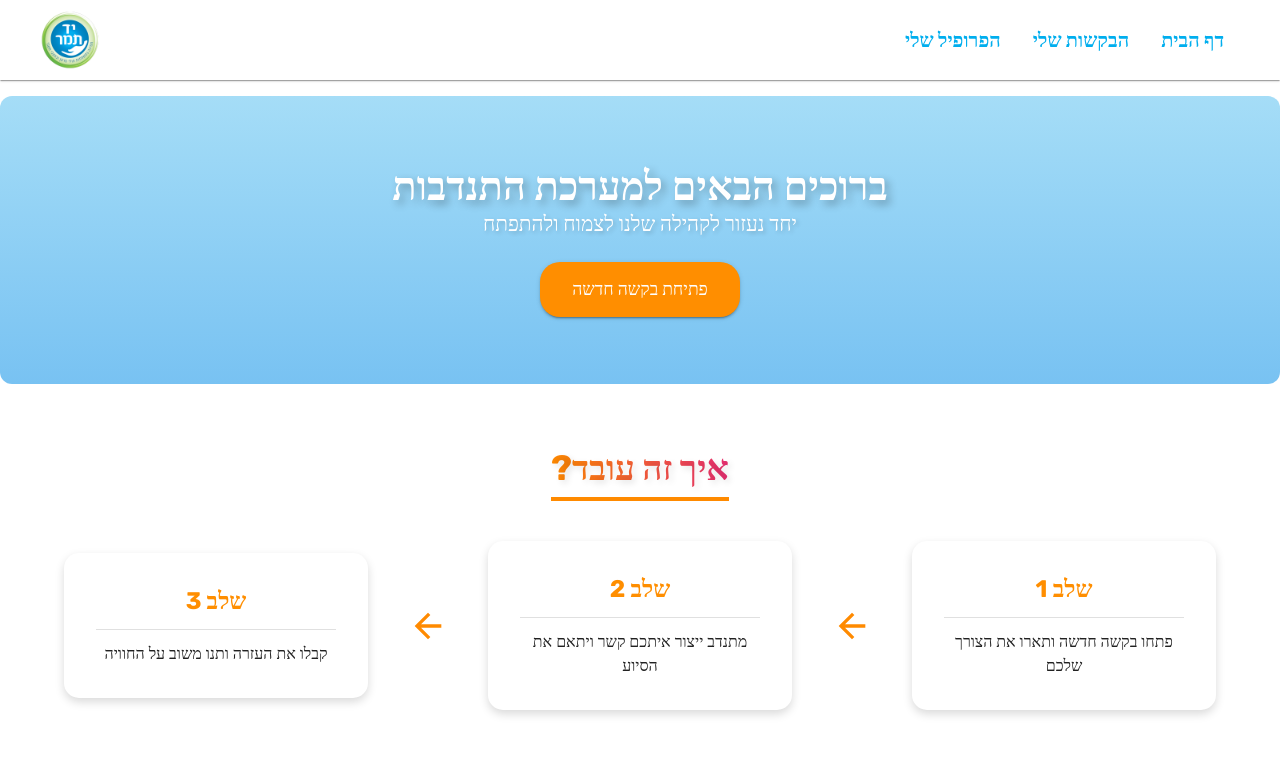
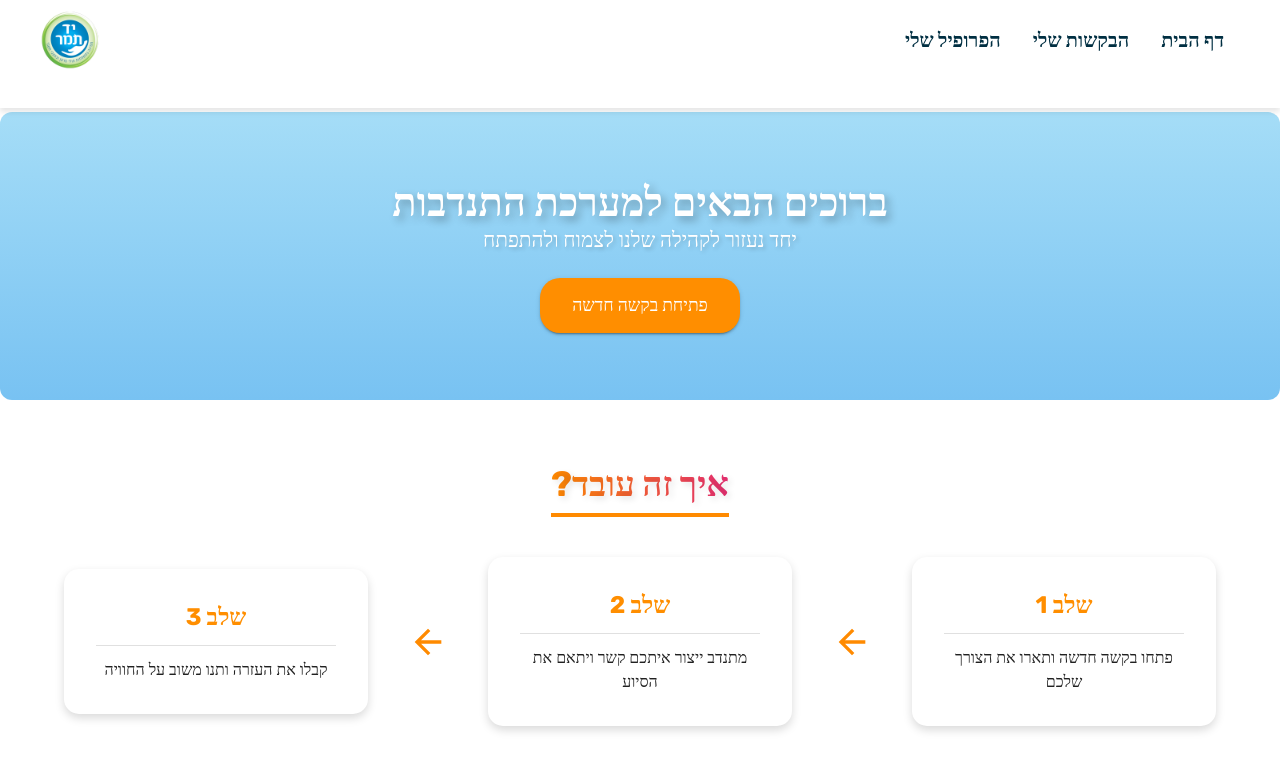
Before and after one commit to Hackaton-Yad-Tamar/Front, a React (Vite) app: page / in a window 1280 px wide. Shown: the top 770 px of the page. Built offline with nearby package versions, Linux system fonts and the light colour scheme.

Commit message:
ui changes to nav bar

```diff
--- a/src/App.tsx
+++ b/src/App.tsx
@@ -20,7 +20,7 @@ const App: React.FC = () => {
   return (
     <ThemeProvider theme={theme}>
       <Router>
-        <Box sx={{ minHeight: "100vh", display: "flex", flexDirection: "column" }}>
+        <Box sx={{ minHeight: "100vh", display: "flex", flexDirection: "column", paddingTop: "14vh" }}>
           <Navbar />
           <Routes>
             <Route path="/" element={<Home />} />
--- a/src/components/Navbar.tsx
+++ b/src/components/Navbar.tsx
@@ -6,29 +6,60 @@ import { themeColors } from "../App";
 const Navbar: React.FC = () => {
   return (
     <AppBar
-      position="static"
+      position="fixed"
       color="transparent"
       elevation={1}
-      sx={{ px: 2, py: 1, marginBottom: "1rem" }}
+      sx={{
+        px: 2,
+        py: 1,
+        marginBottom: "1rem",
+        boxShadow: "0px 4px 6px rgba(0, 0, 0, 0.1)",
+        height: "13.5vh",
+        backgroundColor: "white",
+      }}
     >
       <Toolbar sx={{ display: "flex", gap: 3, justifyContent: "space-between" }}>
         <Box>
           <Button
-            sx={{ color: themeColors.lightBlue, fontWeight: "bold", fontSize: "2.5vh", px: 2 }}
+            sx={{
+              color: themeColors.darkBlue,
+              fontWeight: "bold",
+              fontSize: "2.5vh",
+              px: 2,
+              '&:hover': {
+                backgroundColor: themeColors.lightGreen,
+              }
+            }}
             component={Link}
             to="/"
           >
             דף הבית
           </Button>
           <Button
-            sx={{ color: themeColors.lightBlue, fontWeight: "bold", fontSize: "2.5vh", px: 2 }}
+            sx={{
+              color: themeColors.darkBlue,
+              fontWeight: "bold",
+              fontSize: "2.5vh",
+              px: 2,
+              '&:hover': {
+                backgroundColor: themeColors.lightGreen,
+              }
+            }}
             component={Link}
             to="/requests"
           >
             הבקשות שלי
           </Button>
           <Button
-            sx={{ color: themeColors.lightBlue, fontWeight: "bold", fontSize: "2.5vh", px: 2 }}
+            sx={{
+              color: themeColors.darkBlue,
+              fontWeight: "bold",
+              fontSize: "2.5vh",
+              px: 2,
+              '&:hover': {
+                backgroundColor: themeColors.lightGreen,
+              }
+            }}
             component={Link}
             to="/profile"
           >
```
